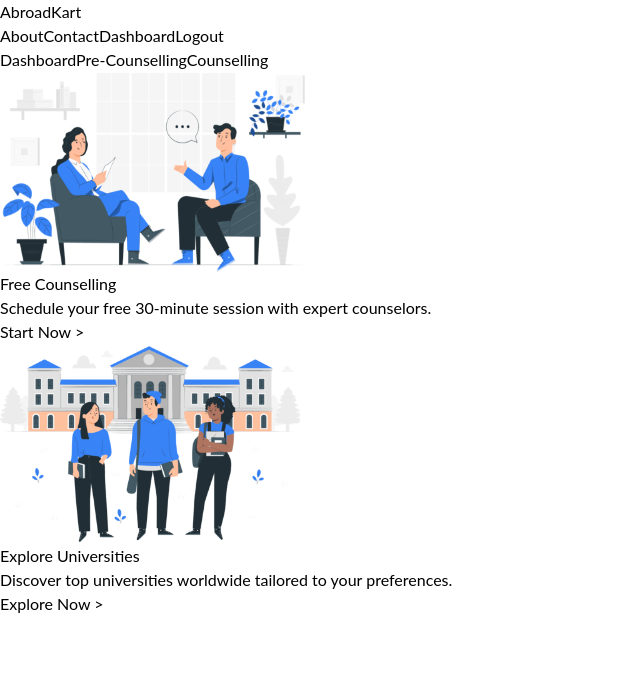
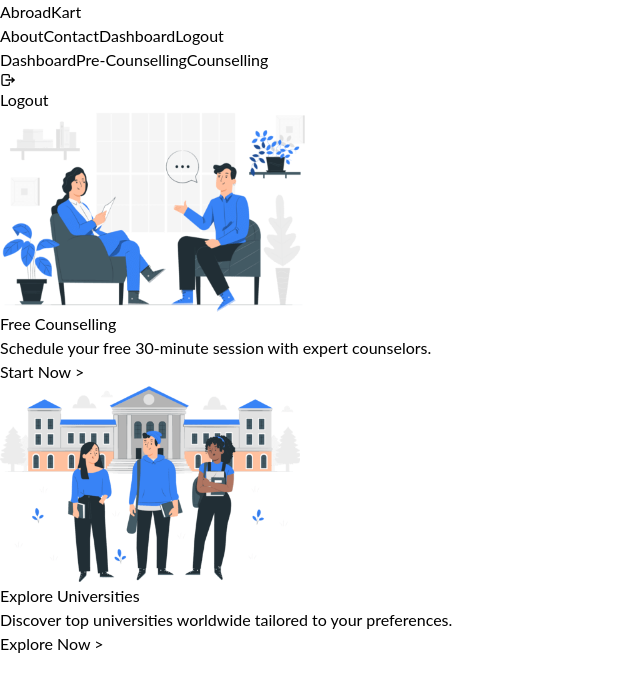
Before and after one commit to dvbuiilds/abroadkart, a Next.js app: page /dashboard in a window 1280 px wide. Shown: the top 692 px of the page, without its empty margins (0-640 px from the left). Built offline with nearby package versions, Linux system fonts and the light colour scheme; no server answers; sample sign-in values are in the browser's storage.

Commit message:
chore: added logout button to the left sidebar.

```diff
--- a/src/components/DashboardLayout.tsx
+++ b/src/components/DashboardLayout.tsx
@@ -3,6 +3,8 @@ import Link from "next/link";
 import { useRouter } from "next/router";
 
 import { useUserSession } from "@app/context/UserSessionContext";
+
+import { TbLogout } from "react-icons/tb";
 
 interface DashboardLayoutProps {
   children: ReactNode;
@@ -10,12 +12,12 @@ interface DashboardLayoutProps {
 
 export const DashboardLayout = ({ children }: DashboardLayoutProps) => {
   const router = useRouter();
-  const { user } = useUserSession();
+  const { user, triggerLogout } = useUserSession();
 
   return (
     <div className="flex h-screen">
       {/* Sidebar */}
-      <aside className="w-1/8 bg-gray-800 text-white p-4">
+      <aside className="w-1/8 bg-gray-800 text-white p-4 flex flex-col justify-between">
         <nav className="space-y-4">
           <Link
             href="/dashboard"
@@ -50,6 +52,12 @@ export const DashboardLayout = ({ children }: DashboardLayoutProps) => {
             Counselling
           </Link>
         </nav>
+        <button
+          onClick={triggerLogout}
+          className="flex flex-row items-center p-2 rounded hover:bg-gray-700 gap-2"
+        >
+          <TbLogout /> Logout
+        </button>
       </aside>
 
       {/* Page Content */}
```
